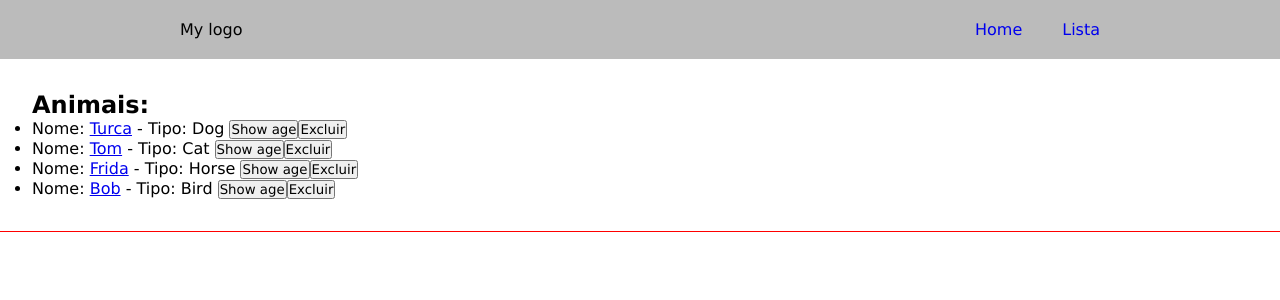
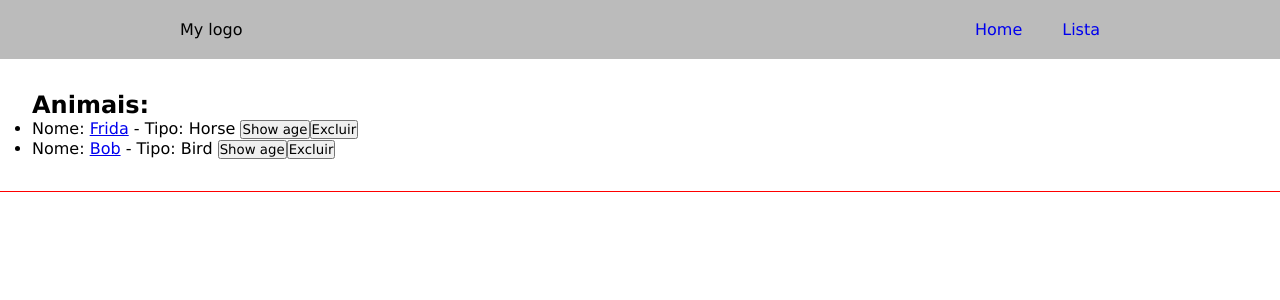
Before and after one commit to GustavoCescon/curso-angular, an Angular app in the folder aula01/: page /list in a window 1280 px wide. Shown: the top 300 px of the page. Built offline with nearby package versions, Linux system fonts and the light colour scheme; data requests are answered from the project's data file.

Commit message:
Aprendendo exclusão http

```diff
--- a/aula01/db.json
+++ b/aula01/db.json
@@ -1,8 +1,16 @@
 {
-	"animals": [
-		{ "id": 1, "name": "Turca", "type": "Dog", "age": 4 },
-		{ "id": 2, "name": "Tom", "type": "Cat", "age": 11 },
-		{ "id": 3, "name": "Frida", "type": "Horse", "age": 2 },
-		{ "id": 4, "name": "Bob", "type": "Bird", "age": 1 }
-	]
+  "animals": [
+    {
+      "id": "3",
+      "name": "Frida",
+      "type": "Horse",
+      "age": 2
+    },
+    {
+      "id": "4",
+      "name": "Bob",
+      "type": "Bird",
+      "age": 1
+    }
+  ]
 }
--- a/aula01/src/app/components/item-detail/item-detail.component.ts
+++ b/aula01/src/app/components/item-detail/item-detail.component.ts
@@ -21,10 +21,12 @@ export class ItemDetailComponent {
 	) {
 		this.getAnimal();
 	}
-
 	getAnimal() {
 		const id = Number(this.route.snapshot.paramMap.get("id"));
 
-		this.listService.getItem(id).subscribe((animal) => (this.animal = animal));
+		this.listService.getItem(id).subscribe(this.setAnimal);
 	}
+	private setAnimal = (animal: Animal) => {
+		this.animal = animal;
+	};
 }
--- a/aula01/src/app/components/list-render/list-render.component.ts
+++ b/aula01/src/app/components/list-render/list-render.component.ts
@@ -27,7 +27,10 @@ export class ListRenderComponent {
 	}
 
 	removeAnimal(animal: Animal) {
-		this.animals = this.listService.remove(this.animals, animal);
+		this.animals = this.animals.filter(
+			(element) => animal.name !== element.name,
+		);
+		this.listService.remove(animal.id).subscribe();
 	}
 
 	private setAnimal(animal: Animal[]) {
--- a/aula01/src/app/service/list.service.ts
+++ b/aula01/src/app/service/list.service.ts
@@ -11,8 +11,8 @@ export class ListService {
 	private apiUrl = "http://localhost:3000/animals";
 
 	constructor(private http: HttpClient) {}
-		remove(animals: Animal[], animal: Animal) {
-			return animals.filter((element) => animal.name !== element.name);
+	remove(id: number) {
+		return this.http.delete<Animal>(`${this.apiUrl}/${id}`);
 	}
 
 	getAll(): Observable<Animal[]> {
```
Lines whose indentation alone changed are shown as unchanged.
